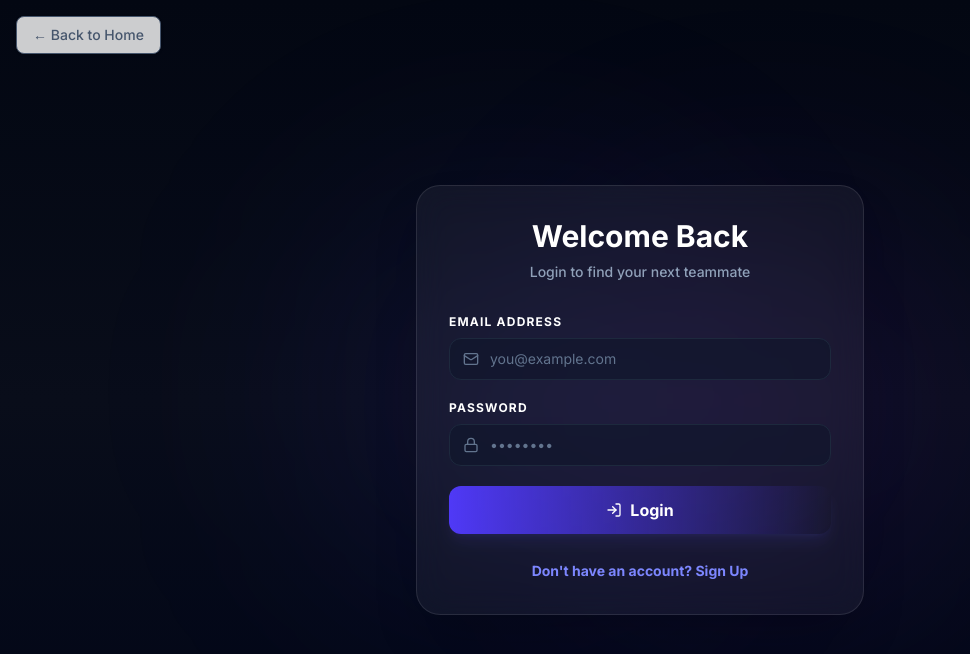
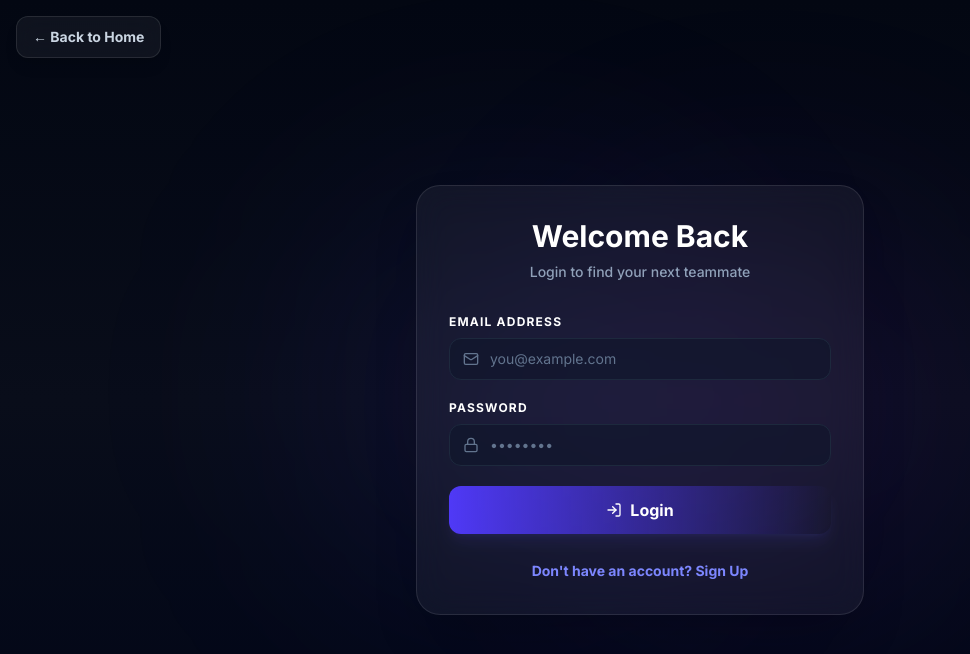
Before and after one commit to ankit1824/TeamMatch-AI, a React (Vite) app: page / in a window 1280 px wide. Both pictures are taken after a click on the button "Sign In". Shown: the top 654 px of the page, without its empty margins (0-970 px from the left). Built offline with nearby package versions, Linux system fonts and the light colour scheme.

Commit message:
UI color changed

```diff
--- a/src/App.jsx
+++ b/src/App.jsx
@@ -10,7 +10,7 @@ const AppContent = () => {
 
   if (isAuthenticated) {
     return (
-      <div className="min-h-screen font-sans bg-gray-50">
+      <div className="min-h-screen font-sans bg-[#030712] text-slate-100">
         <Dashboard />
       </div>
     );
@@ -18,11 +18,11 @@ const AppContent = () => {
 
   if (showAuth) {
     return (
-      <div className="min-h-screen font-sans relative">
+      <div className="min-h-screen font-sans relative bg-[#030712]">
         <div className="absolute top-4 left-4 z-50">
           <button
             onClick={() => setShowAuth(false)}
-            className="px-4 py-2 rounded-lg bg-white/80 backdrop-blur-sm border shadow-sm text-sm font-medium text-slate-600 hover:text-blue-600 hover:bg-white transition-all"
+            className="px-4 py-2.5 rounded-xl bg-white/5 hover:bg-white/10 backdrop-blur-md border border-white/10 shadow-lg text-sm font-bold text-slate-300 hover:text-white transition-all cursor-pointer"
           >
             ← Back to Home
           </button>
```
